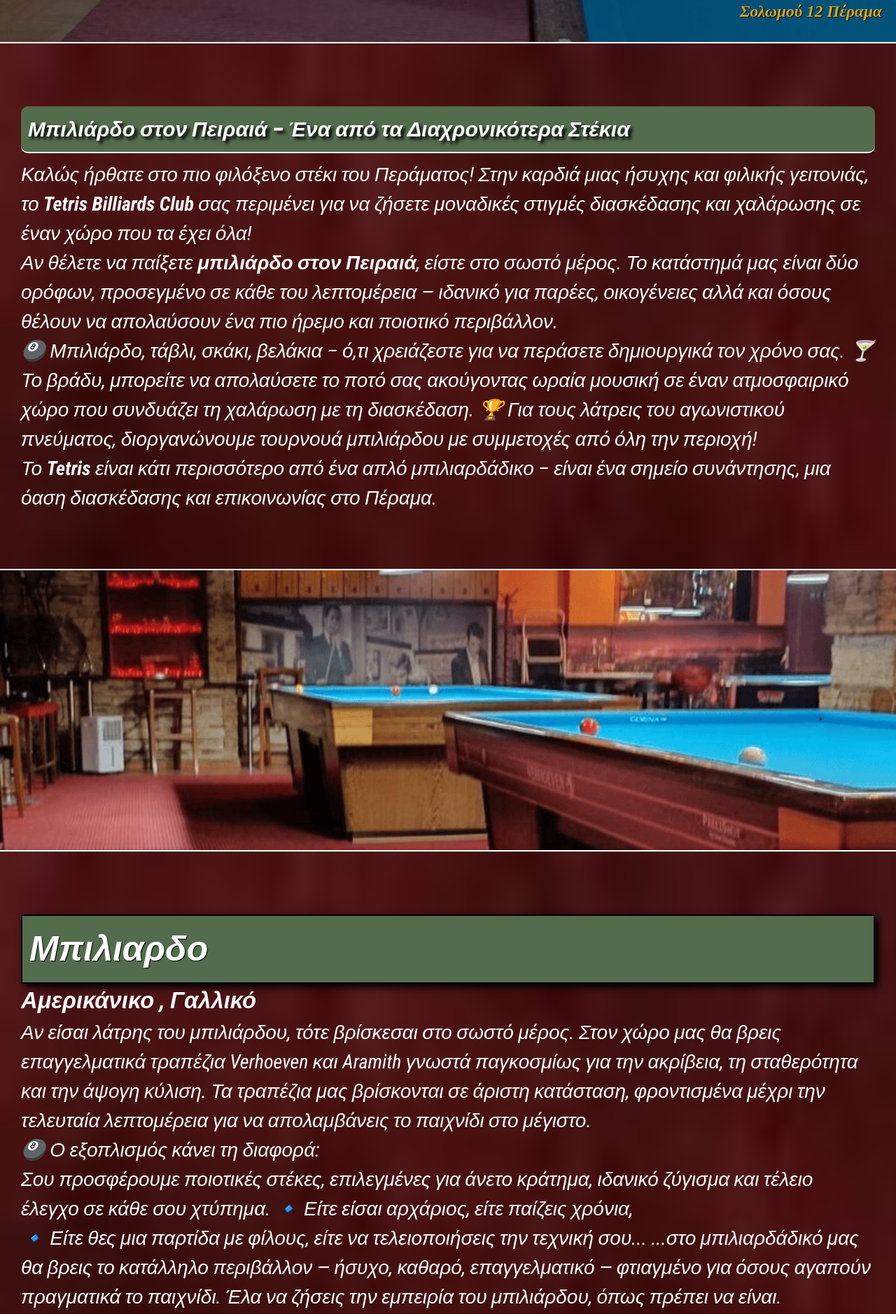
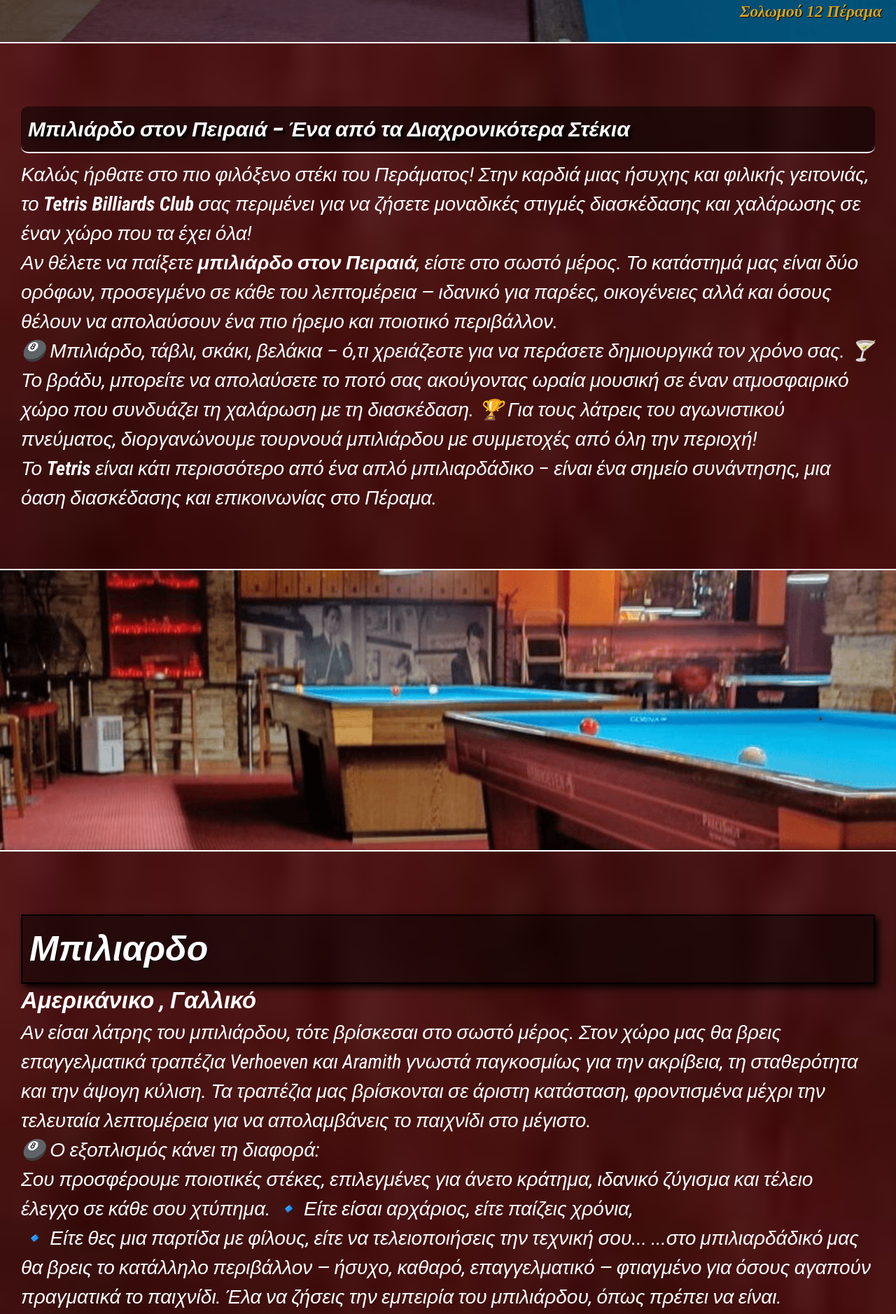
Before and after one commit to SokareM/Tetris, a plain HTML site: page index.html in a window 1280 px wide. Shown: the part 740-2618 px from the top of the page at 70% size. Drawn offline with Linux system fonts and the light colour scheme.

Commit message:
Add files via upload

```diff
--- a/style.css
+++ b/style.css
@@ -242,7 +242,7 @@ main
 }
 .text h2
 {
-   background-color: #536C4D;
+   background-color: rgba(0, 0, 0, 0.5);
 }
 h2
 {
@@ -262,7 +262,7 @@ h1
     border-bottom:2px solid white;
     font-size:30px;
     margin:10px 0;
-    background-color:#536C4D;
+    background-color:rgba(0, 0, 0, 0.5);
     color:white;
     border-radius:10px;
     font-weight: 900;
```
